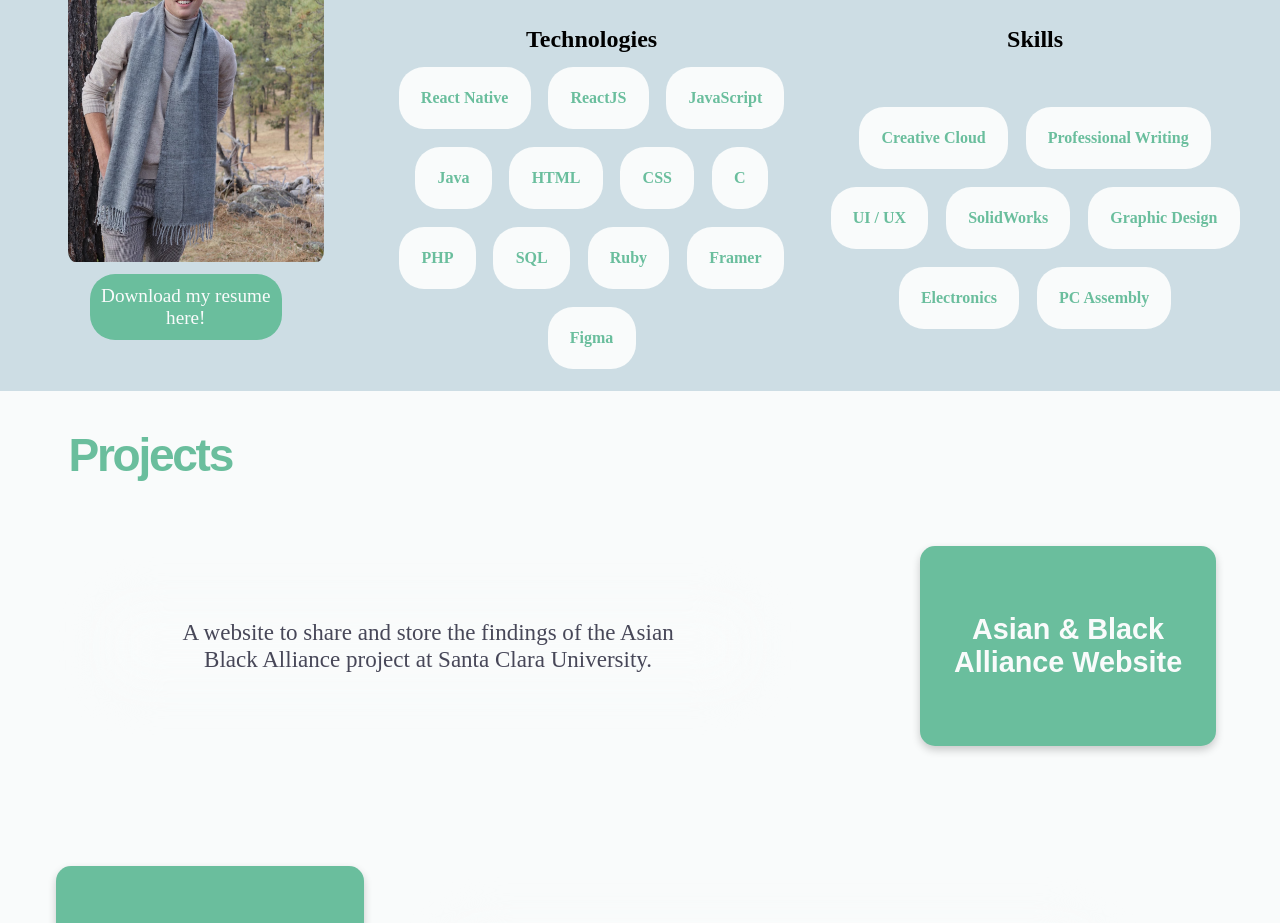
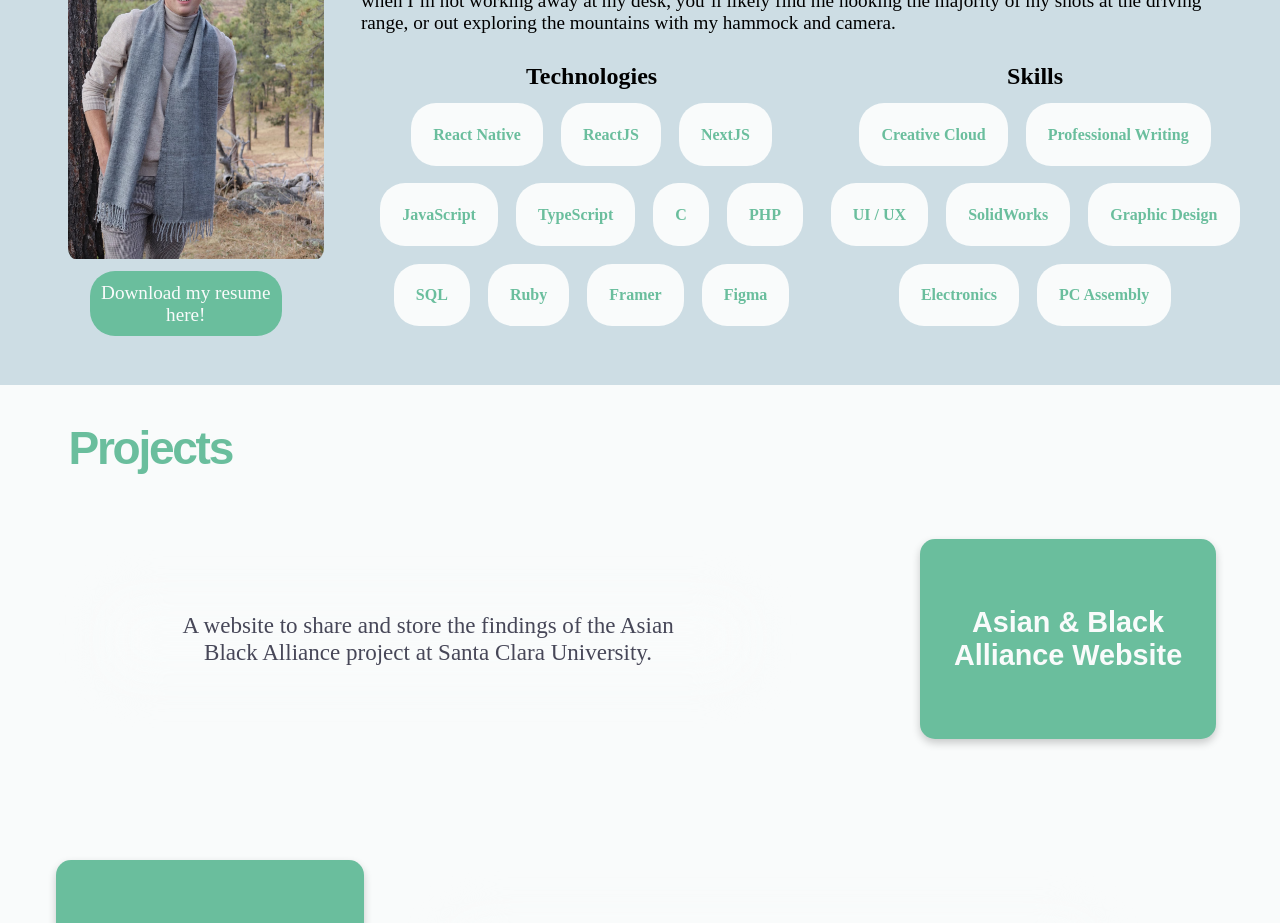
Before and after one commit to jackcdavey/PersonalWebsite, a React (Create React App) app: page / in a window 1280 px wide. Shown: the part 1100-2023 px from the top of the page. Built offline with nearby package versions, Linux system fonts and the light colour scheme; a web font is replaced by a local one.

Commit message:
Updated technologies

```diff
--- a/src/components/AboutMe.tsx
+++ b/src/components/AboutMe.tsx
@@ -20,7 +20,7 @@ import {
 export default function AboutMe() {
 	const skills = ["Creative Cloud", "Professional Writing", "UI / UX", "SolidWorks", "Graphic Design", "Electronics", "PC Assembly"]
 
-	const technologies = ["React Native", "ReactJS", "JavaScript", "Java", "HTML", "CSS", "C", "PHP", "SQL", "Ruby", "Framer", "Figma"]
+	const technologies = ["React Native", "ReactJS", "NextJS", "JavaScript", "TypeScript", "C", "PHP", "SQL", "Ruby", "Framer", "Figma"]
 	return (
 		<SectionWrap>
 			<SectionRow>
```
